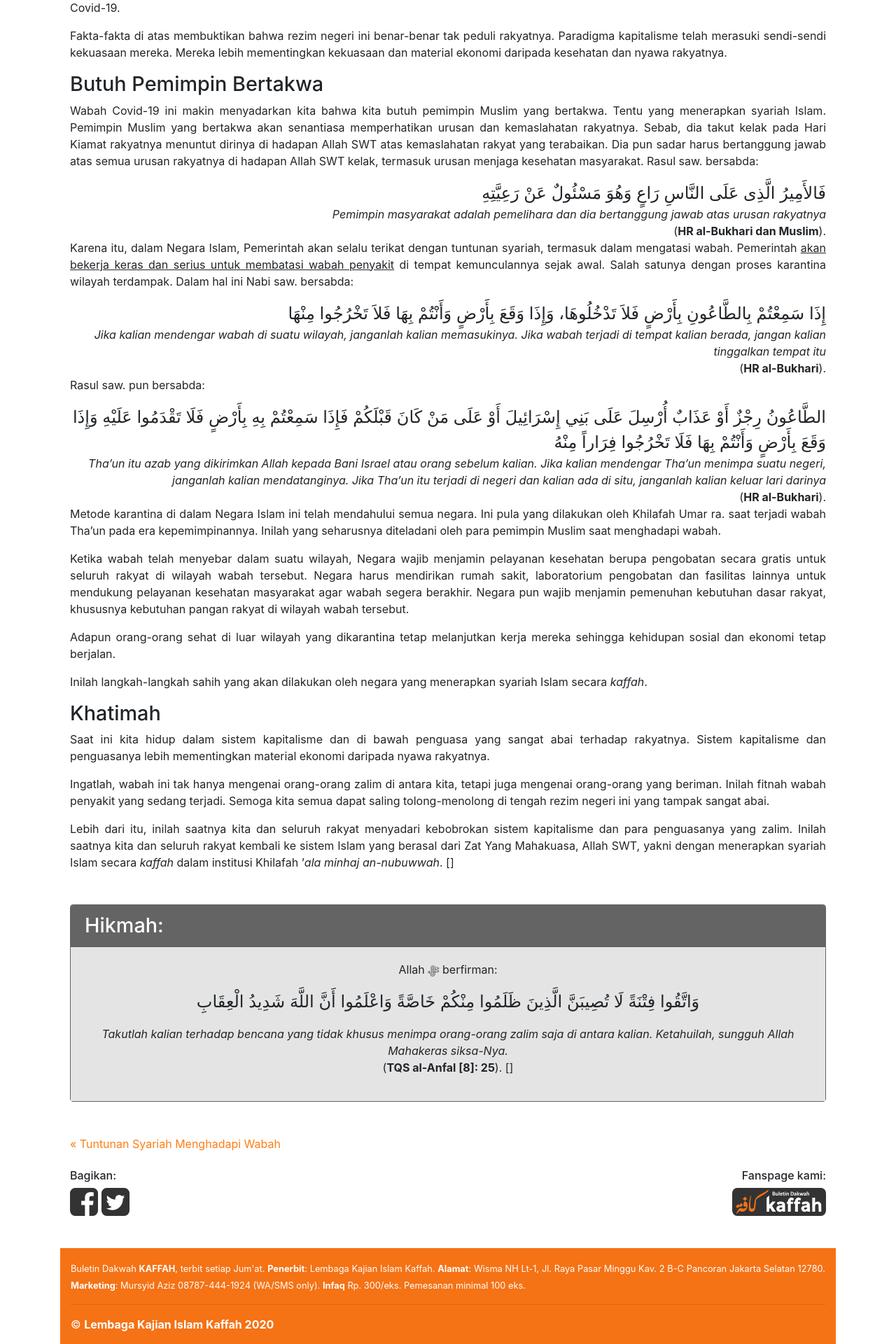
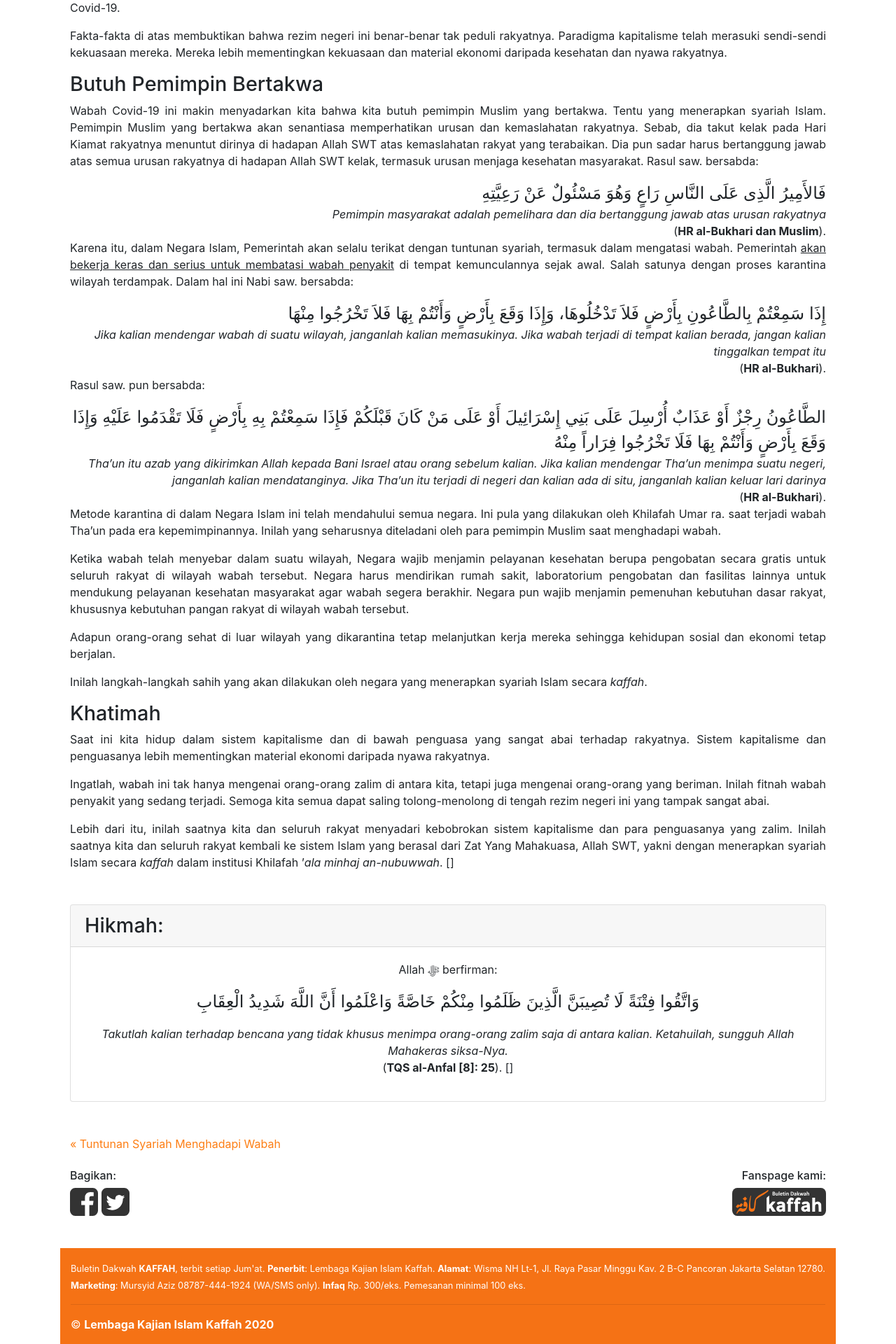
Before and after one commit to bandithijo/buletin-dakwah-kaffah, a Jekyll site: the page built from _posts/2020/2020-04-03-wabah-corona-di-mana-peran-negara.md, in a window 1280 px wide. Shown: the part 2168-4088 px from the top of the page at 70% size. Built offline with Jekyll 4.4.1, drawn with Linux system fonts in a browser that asks for light colours; nearby versions of some CDN libraries.

Commit message:
Revert back hikmah style

```diff
--- a/assets/css/custom/custom.css
+++ b/assets/css/custom/custom.css
@@ -127,20 +127,6 @@ h5.card-title {
   min-height: 100vh;
 }
 
-/* For card box color */
-.card.card-post {
-  border: 1px solid #646464 !important;
-}
-
-.card-post .card-header {
-  background-color: #646464 !important;
-  color: #ffffff;
-}
-
-.card-post .card-body {
-  background-color: #E4E4E4 !important;
-}
-
 .content-wrap {
   padding-bottom: 2.5rem;    /* Footer height */
 }
```
